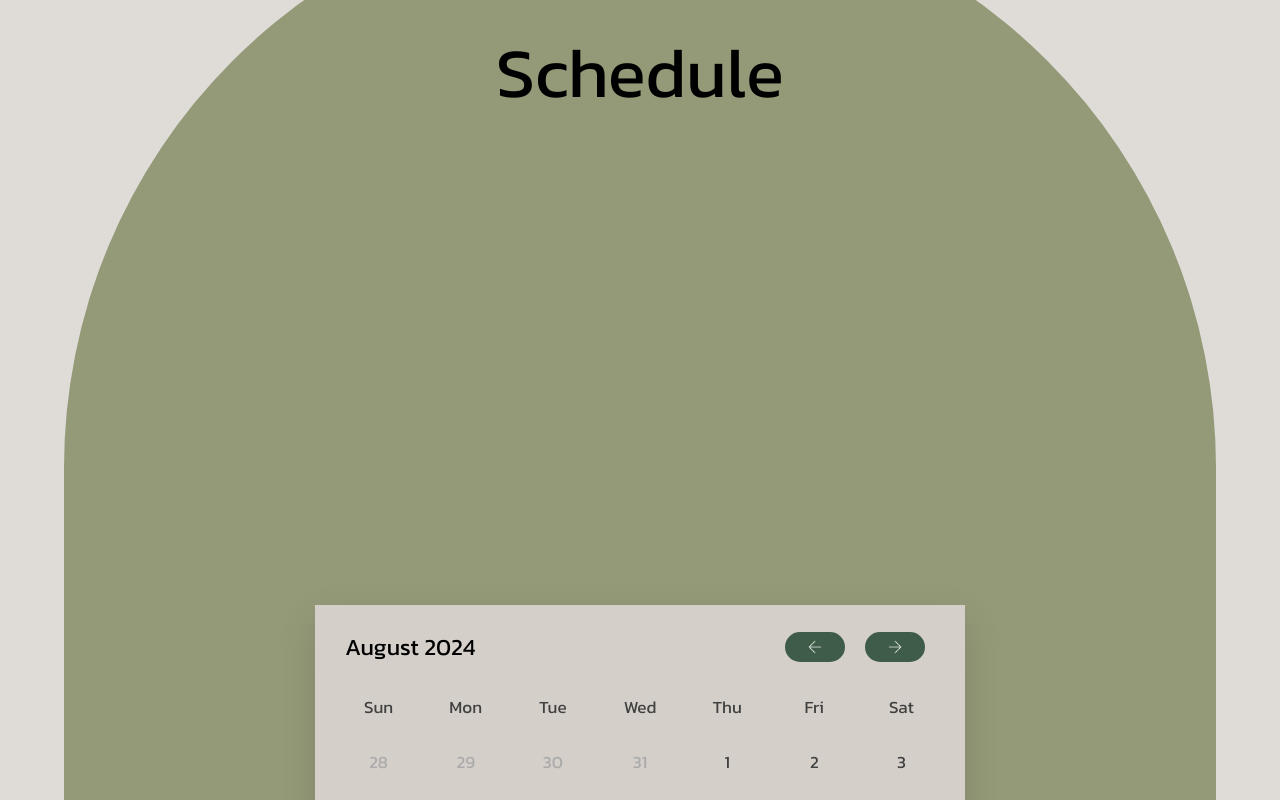
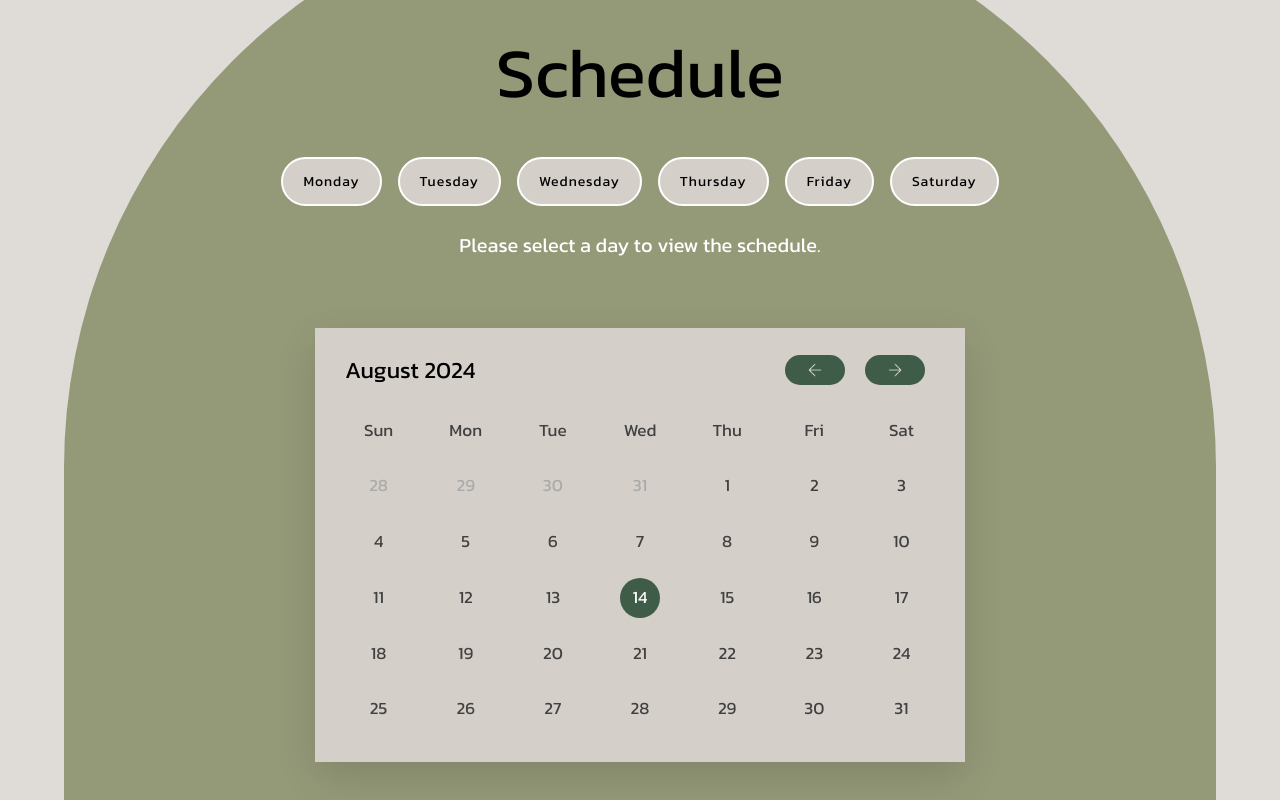
Before and after one commit to Carlie16604/Elevate, a React (Vite) app: page /Booking in a window 1280 px wide. Shown: the part 220-1020 px from the top of the page. Built offline with nearby package versions, Linux system fonts and the light colour scheme.

Commit message:
saving prog

```diff
--- a/src/data/schedule.js
+++ b/src/data/schedule.js
@@ -3,54 +3,54 @@ export const schedule = [
     id: 1,
     day: "monday",
     classes: [
-      {id: 1, type: 'foundations', time: '9:00am - 10:00am', instructor: 'Lara Croft'},
-      {id: 2, type: "water", time: '1:00pm - 2:00pm', instructor: 'Jake Sully'},
-      {id: 3, type: "air", time: '5:30pm - 6:30pm', instructor: 'Hannah Cage '}
+      {id: 1, type: 'Foundations', time: '9:00am - 10:00am', instructor: 'Lara Croft'},
+      {id: 2, type: "Water", time: '1:00pm - 2:00pm', instructor: 'Jake Sully'},
+      {id: 3, type: "Air", time: '5:30pm - 6:30pm', instructor: 'Hannah Cage '}
     ]
   },
   {
     id: 2,
     day: "tuesday",
     classes: [
-      {id: 4, type: "fire", time: '10:30pm - 11:30pm', instructor: "Sam Flynn"},
-      {id: 5, type: 'air', time: "1:00pm - 2:00pm", instructor: 'Hannah Cage'},
-      {id: 6, type: 'water', time: '5:30pm - 6:30pm', instructor: "Kayla Price"}
+      {id: 4, type: "Fire", time: '10:30pm - 11:30pm', instructor: "Sam Flynn"},
+      {id: 5, type: 'Air', time: "1:00pm - 2:00pm", instructor: 'Hannah Cage'},
+      {id: 6, type: 'Water', time: '5:30pm - 6:30pm', instructor: "Kayla Price"}
     ]
   },
   {
     id: 3,
     day: "wednesday",
     classes: [
-      {id: 7, type: "foundations", time: "9:00am - 10:00am", instructor: 'Lara Croft'},
-      {id: 8, type: 'fire', time: '12:00pm - 1:00pm', instructor: 'Sam Flynn'},
-      {id: 9, type: 'water', time: '5:30pm - 6:30pm', instructor: "Kayla Price"}
+      {id: 7, type: "Foundations", time: "9:00am - 10:00am", instructor: 'Lara Croft'},
+      {id: 8, type: 'Fire', time: '12:00pm - 1:00pm', instructor: 'Sam Flynn'},
+      {id: 9, type: 'Water', time: '5:30pm - 6:30pm', instructor: "Kayla Price"}
     ]
   },
   {
     id: 4,
     day: 'thursday',
     classes: [
-      {id: 10, type: 'air', time: '9:00am - 10:00am', instructor: 'Izzy Vila'},
-      {id: 11, type: 'water', time: '11:00am - 12:00pm', instructor: 'Kayla Price'},
-      {id: 12, type: 'foundations', time: '5:30pm - 6:30pm', instructor: 'Lara Croft'}
+      {id: 10, type: 'Air', time: '9:00am - 10:00am', instructor: 'Izzy Vila'},
+      {id: 11, type: 'Water', time: '11:00am - 12:00pm', instructor: 'Kayla Price'},
+      {id: 12, type: 'Foundations', time: '5:30pm - 6:30pm', instructor: 'Lara Croft'}
     ]
   },
   {
     id: 5,
     day: "friday",
     classes: [
-      {id: 13, type: 'fire', time: "10:00am - 11:00am", instructor: 'Sam Flynn'},
-      {id: 14, type: 'air', time: "12:00pm - 1:00pm", instructor: 'Harry Potter'},
-      {id: 15, type: 'water', time: '3:00pm - 4:00pm', instructor: 'Hermione Granger'}
+      {id: 13, type: 'Fire', time: "10:00am - 11:00am", instructor: 'Sam Flynn'},
+      {id: 14, type: 'Air', time: "12:00pm - 1:00pm", instructor: 'Harry Potter'},
+      {id: 15, type: 'Water', time: '3:00pm - 4:00pm', instructor: 'Hermione Granger'}
     ]
   },
   {
     id: 6,
     day: "saturday",
     classes: [
-      {id: 16, type: 'foundations', time: '9:00am - 10:00am', instructor: 'Lara Croft'},
-      {id: 17, type: 'foundations', time: '10:30am - 11:30am', instructor: 'Lara Croft'},
-      {id: 18, type: 'water', time: '12:00pm - 1:00pm', instructor: 'Hagrid'}
+      {id: 16, type: 'Foundations', time: '9:00am - 10:00am', instructor: 'Lara Croft'},
+      {id: 17, type: 'Foundations', time: '10:30am - 11:30am', instructor: 'Lara Croft'},
+      {id: 18, type: 'Water', time: '12:00pm - 1:00pm', instructor: 'Hagrid'}
     ]
   }
 ]
--- a/src/index.css
+++ b/src/index.css
@@ -431,7 +431,6 @@ ul:hover a:hover ~ a:before {
   width: 650px;
   border-radius: 10px;
   box-shadow: 0 15px 40px rgba(0, 0, 0, 0.12);
-  margin-top: 30rem;
 }
 
 .calendar-container header {
--- a/src/pages/Booking.jsx
+++ b/src/pages/Booking.jsx
@@ -16,36 +16,59 @@ const Booking = () => {
         <NavBar />
             <div id='Booking'>
                 <div className='container pt-28'>
-                    <div className='bg-[#949978] h-[1300px] rounded-t-[4000px]'>
+                    <div className='bg-[#949978] h-fit rounded-t-[4000px]'>
                         <div className='text-[70px] flex justify-center'>
                             <div className='mt-32'>
                                 <h1>Schedule</h1>
                             </div>
-                            <div>
+                        </div>
 
-                            </div>
+                        {/* Day Selection */}
+                        <div className='flex flex-wrap gap-4 justify-center mt-8'>
+                            {schedule.map((daySchedule) => (
+                                <a
+                                    key={daySchedule.id}
+                                    onClick={() => handleDateSelect(daySchedule.day, daySchedule.classes)}
+                                    className='py-3 px-5 w-fit self-center text-black bg-[#D4CFC9] border-2 rounded-[400px] border-[#fff] inline-block text-[14px] tracking-[1px] cursor-pointer shadow-[inset_0_0_0_0_#DFDCD8] transition-[box-shadow] ease-out duration-1000 hover:shadow-[inset_400px_0_0_0_#D4CFC9] hover:text-white'
+                                >
+                                    {daySchedule.day.charAt(0).toUpperCase() + daySchedule.day.slice(1)}
+                                </a>
+                            ))}
                         </div>
-                        <div className='flex justify-center'>
-                            <Calendar schedule={schedule} onDateSelect={handleDateSelect} />
+
+                        {/* Class Details */}
+                        <div className='my-5'>
+                            {selectedDateInfo.date ? (
+                                <>
+                                        <h2 className='text-center text-white text-[30px] mb-6'>
+                                            Schedule for {selectedDateInfo.date.charAt(0).toUpperCase() + selectedDateInfo.date.slice(1)}
+                                        </h2>
+                                    <div className='mt-5'>
+                                        <div className='flex flex-col gap-3'>
+                                            {selectedDateInfo.classes.length > 0 ? (
+                                                <ul className='flex flex-col gap-4 items-center'>
+                                                    {selectedDateInfo.classes.map((cls) => (
+                                                        <li key={cls.id} className='py-[25px] px-[55px] bg-[#f2f2f2] w-full max-w-[800px] rounded-[15px] text-center'>
+                                                            <p className='text-[18px] font-bold text-[#333] mb-2'>{cls.type}</p>
+                                                            <p className='text-[16px] font-medium text-[#666]'>Time: {cls.time}</p>
+                                                            <p className='text-[16px] font-medium text-[#666]'>Instructor: {cls.instructor}</p>
+                                                        </li>
+                                                    ))}
+                                                </ul>
+                                            ) : (
+                                                <p className='text-center text-white text-[20px]'>No classes scheduled for this day.</p>
+                                            )}
+                                        </div>
+                                    </div>
+                                </>
+                            ) : (
+                                <p className='text-center text-white text-[20px] mt-6'>Please select a day to view the schedule.</p>
+                            )}
                         </div>
-                        {selectedDateInfo.date && (
-                            <div className='schedule-details'>
-                                <h2>Schedule for {selectedDateInfo.date}</h2>
-                                <ul>
-                                {selectedDateInfo.classes ? (
-                                    selectedDateInfo.classes.map((cls) => (
-                                    <li key={cls.id} className='bottom-0 bg-[#fff]'>
-                                        <div>Type:</div> {cls.type} <br />
-                                        <div>Time:</div> {cls.time} <br />
-                                        <div>Instructor:</div> {cls.instructor}
-                                    </li>
-                                    ))
-                                ) : (
-                                    <p>No classes scheduled for this day.</p>
-                                )}
-                                </ul>
-                            </div>
-                        )}
+                        <div className='flex justify-center py-12'>
+                            <Calendar schedule={schedule} />
+                            {/* Come back to Calendar */}
+                        </div>
                     </div>
                 </div>
             </div>
@@ -53,4 +76,4 @@ const Booking = () => {
     );
 };
 
-export default Booking
+export default Booking;
--- a/src/pages/Components/Calendar.jsx
+++ b/src/pages/Components/Calendar.jsx
@@ -3,7 +3,7 @@ import '../../index.css';
 import AR from '../../assets/Calendar/Arrow right.png';
 import AL from '../../assets/Calendar/Arrow Left.png';
 
-const Calendar = ({ schedule }) => {
+const Calendar = ({ schedule, onDateSelect }) => {
     const [date, setDate] = useState(new Date());
     const [year, setYear] = useState(date.getFullYear());
     const [month, setMonth] = useState(date.getMonth());
@@ -38,7 +38,11 @@ const Calendar = ({ schedule }) => {
                 month === new Date().getMonth() &&
                 year === new Date().getFullYear() ? "active" : "";
             lit.push(
-                <li key={`curr-${i}`} className={isToday}>
+                <li
+                    key={`curr-${i}`}
+                    className={isToday}
+                    onClick={() => handleDateClick(i)}
+                >
                     {i}
                 </li>
             );
```
